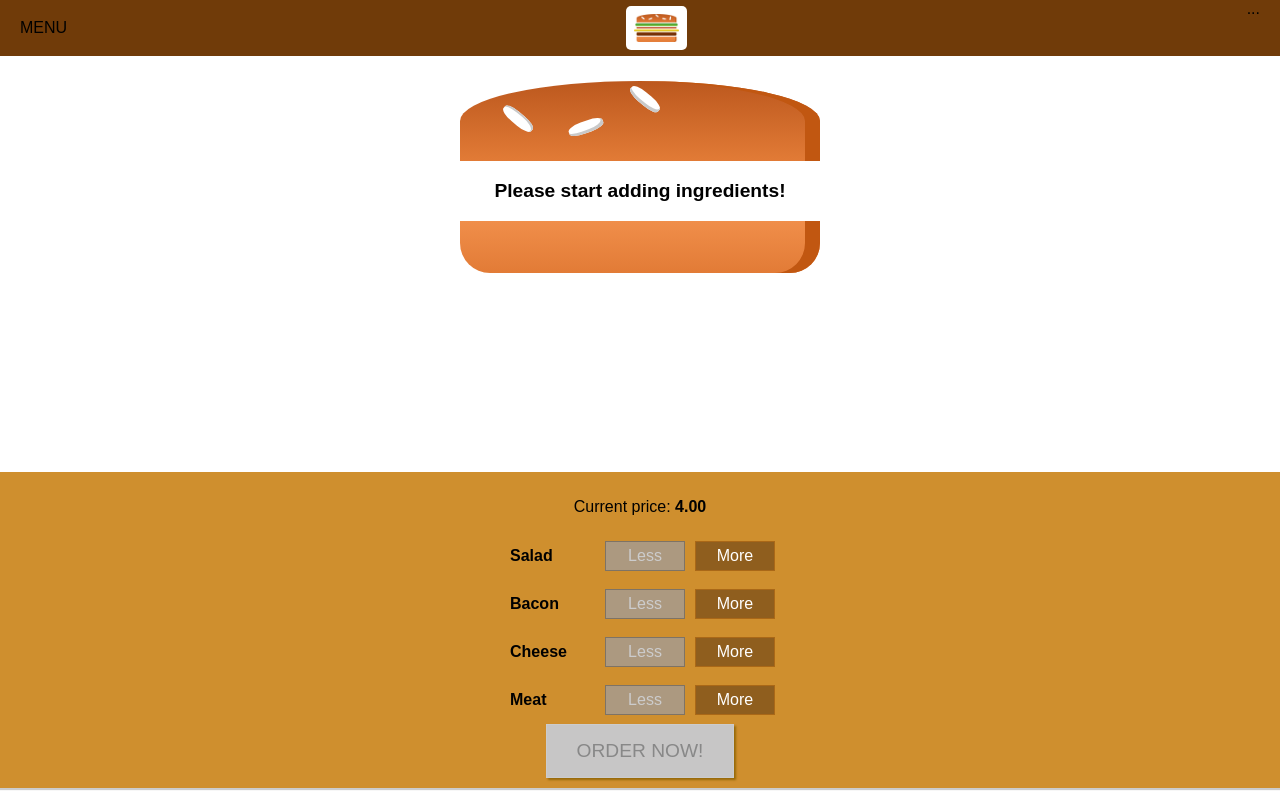
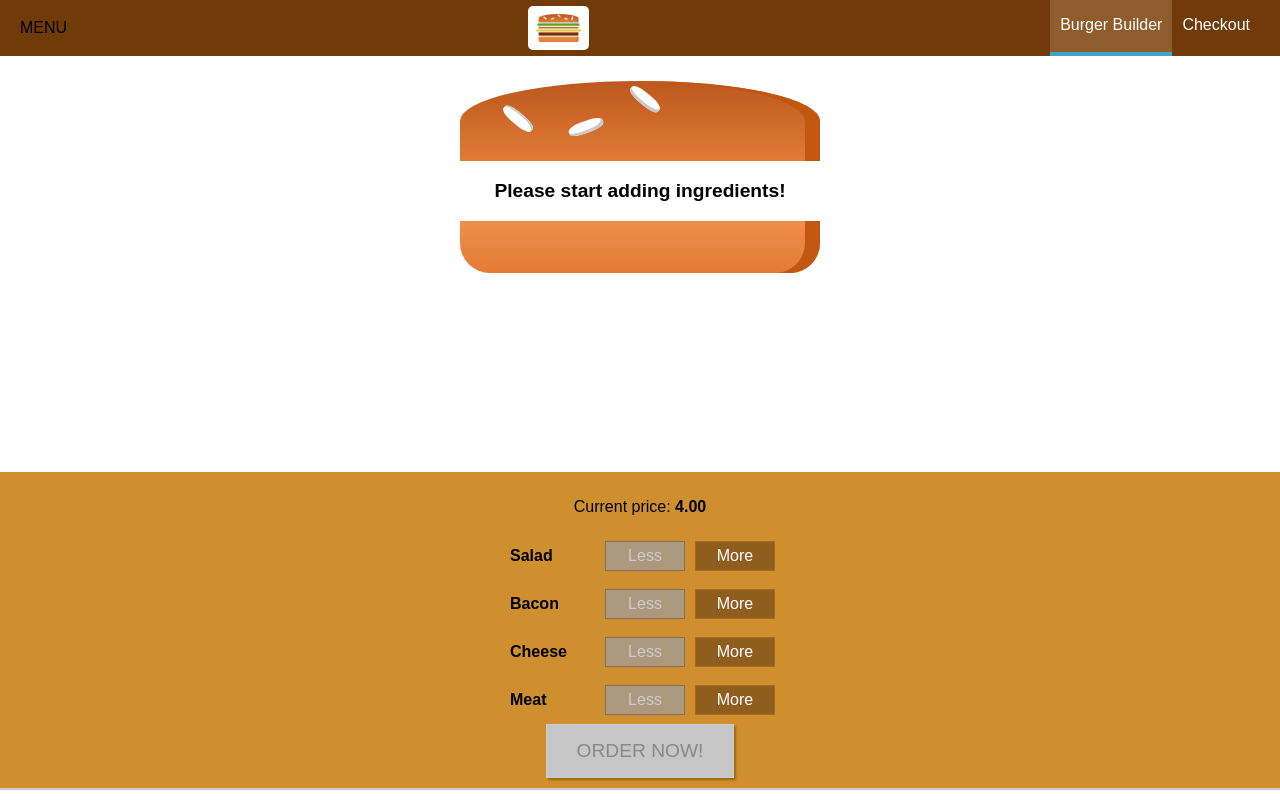
Before and after one commit to jhimy-michel/react-training, a React (Create React App) app in the folder burger/: page / in a window 1280 px wide. Built offline with nearby package versions, Linux system fonts and the light colour scheme; a web font is replaced by a local one.

Commit message:
adding navigation components

```diff
--- /dev/null
+++ b/burger/src/components/Navigation/NavigationItems/NavigationItem/NavigationItem.css
@@ -0,0 +1,25 @@
+.NavigationItem {
+  margin: 0;
+  box-sizing: border-box;
+  display: flex;
+  height: 100%;
+  align-items: center;
+}
+
+.NavigationItem a {
+  color: white;
+  text-decoration: none;
+  height: 100%;
+  padding: 16px 10px;
+  border-bottom: 4px solid transparent;
+  box-sizing: border-box;
+  display: block;
+}
+
+.NavigationItem a:hover,
+.NavigationItem a:active,
+.NavigationItem a.active {
+  background-color: #8f5c2c;
+  border-bottom: 4px solid #40a4c8;
+  color: white;
+}
--- /dev/null
+++ b/burger/src/components/Navigation/NavigationItems/NavigationItem/NavigationItem.js
@@ -0,0 +1,14 @@
+import React from "react";
+import "./NavigationItem.css";
+
+const NavigationItem = (props) => {
+  return (
+    <li className="NavigationItem">
+      <a href={props.link} className={props.active ? "active" : null}>
+        {props.children}
+      </a>
+    </li>
+  );
+};
+
+export default NavigationItem;
--- /dev/null
+++ b/burger/src/components/Navigation/NavigationItems/NavigationItems.css
@@ -0,0 +1,8 @@
+.NavigationItems {
+  margin: 0;
+  padding: 0;
+  list-style: none;
+  display: flex;
+  align-items: center;
+  height: 100%;
+}
--- /dev/null
+++ b/burger/src/components/Navigation/NavigationItems/NavigationItems.js
@@ -0,0 +1,16 @@
+import React from "react";
+import NavigationItem from "./NavigationItem/NavigationItem";
+import "./NavigationItems.css";
+
+const NavigationItems = () => {
+  return (
+    <ul className="NavigationItems">
+      <NavigationItem link={"/"} active>
+        Burger Builder
+      </NavigationItem>
+      <NavigationItem link={"/"}>Checkout</NavigationItem>
+    </ul>
+  );
+};
+
+export default NavigationItems;
--- a/burger/src/components/Navigation/Toolbar/Toolbar.js
+++ b/burger/src/components/Navigation/Toolbar/Toolbar.js
@@ -1,12 +1,15 @@
 import React from "react";
 import "./Toolbar.css";
 import Logo from "../../Logo/Logo";
+import NavigationItems from "../NavigationItems/NavigationItems";
 
 const Toolbar = (props) => (
   <header className="Toolbar">
     <div>MENU</div>
     <Logo />
-    <nav>...</nav>
+    <nav>
+      <NavigationItems />
+    </nav>
   </header>
 );
 
```
